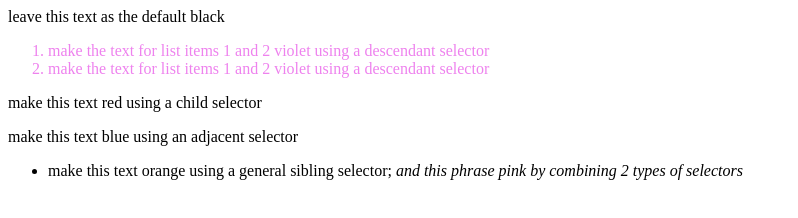
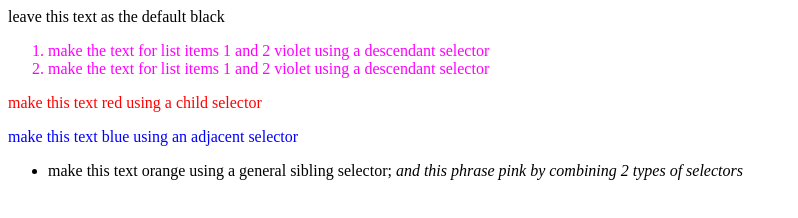
Before and after one commit to daniemendz/289.101-coding, a plain HTML site: page css_combinators_challenge.html in a window 1280 px wide. Shown: the whole page, without its empty margins (0-798 px from the left). Drawn offline with Linux system fonts and the light colour scheme.

Commit message:
Update css_combinators_challenge.html

```diff
--- a/css_combinators_challenge.html
+++ b/css_combinators_challenge.html
@@ -9,13 +9,21 @@
 
         /* https://developer.mozilla.org/Learn/CSS/Introduction_to_CSS/Combinators_and_multiple_selectors#Combinators_and_selector_lists */
         /* WRITE YOUR CSS HERE */
-        .oranges li{
-            color: violet;
+        .violet li{
+            color: #FF00FF;
         }
 
-        A>B{
-            color:red;
+        div>p{
+            color: #FF0000;
 
+        }
+
+        div p + p{
+            color: #0000FF;
+        }
+
+        ul~li{
+            color: #FFA500;
         }
 
     </style>
@@ -24,16 +32,19 @@
 <body>
     <div>
         leave this text as the default black
-        <ol class="oranges">
+        <ol class="violet">
             <li>make the text for list items 1 and 2 violet using a descendant selector</li>
             <li>make the text for list items 1 and 2 violet using a descendant selector</li>
         </ol>
+
         <p>
             make this text red using a child selector
         </p>
+
         <p>
             make this text blue using an adjacent selector
         </p>
+
         <ul>
             <li>make this text orange using a general sibling selector; <em>and this phrase pink by combining 2 types of selectors</em></li>
         </ul>
```
